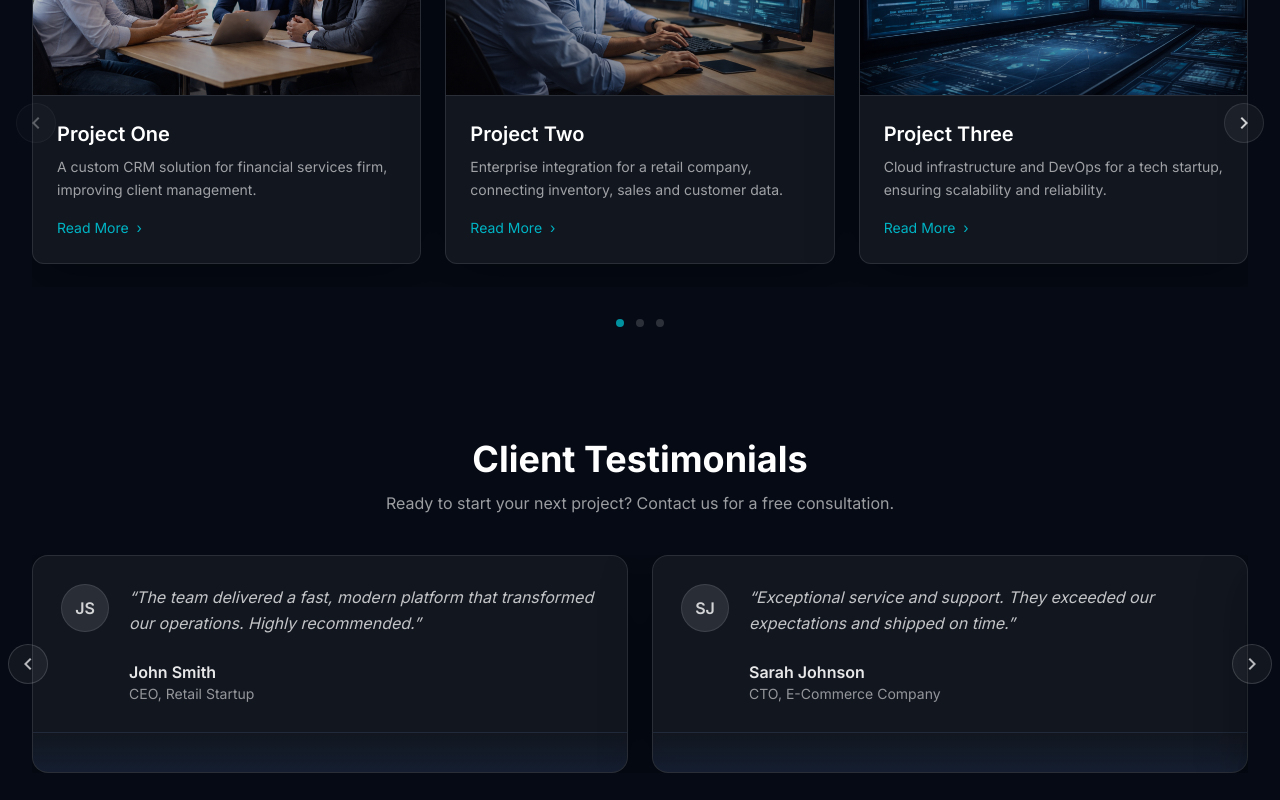
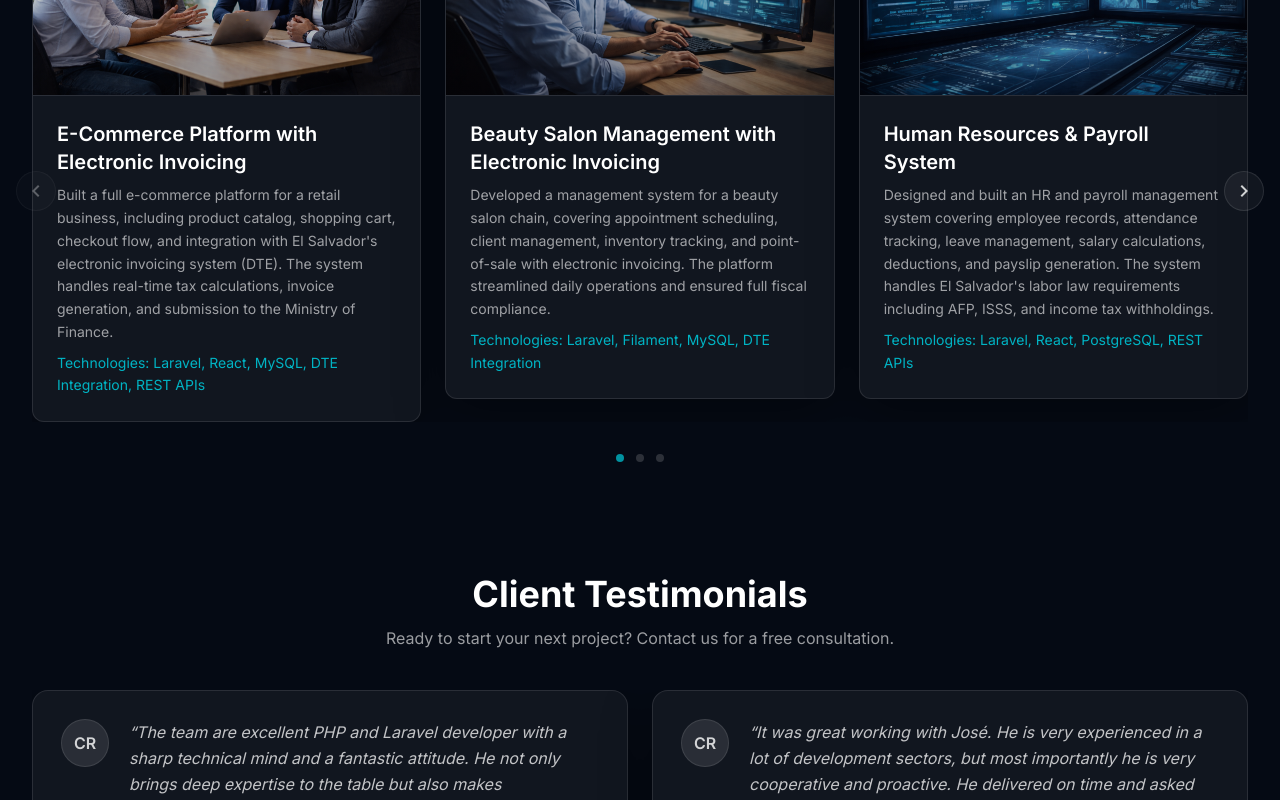
Before and after one commit to blen7777/presencia-nextjs, a Next.js app: page / in a window 1280 px wide. Shown: the part 2260-3060 px from the top of the page. Built offline with nearby package versions, Linux system fonts and the light colour scheme; a web font is replaced by a local one.

Commit message:
add the last changes before the deploy

```diff
--- a/components/sections/CaseStudiesSection.tsx
+++ b/components/sections/CaseStudiesSection.tsx
@@ -6,7 +6,8 @@ import { useEffect, useMemo, useRef, useState } from 'react';
 type CaseItem = {
     title: string;
     desc: string;
-    image: string; // poné tus imágenes reales en /public
+    tech?: string;
+    image: string;
     href?: string;
 };
 
@@ -49,13 +50,7 @@ function CaseCard({
             <div className="p-6">
                 <h3 className="text-xl font-semibold">{item.title}</h3>
                 <p className="mt-2 text-white/60 text-sm leading-relaxed">{item.desc}</p>
-
-                <a
-                    href={item.href ?? '#contact'}
-                    className="mt-4 inline-flex text-sm text-[#00B4C4] hover:opacity-90 transition"
-                >
-                    Read More &nbsp;›
-                </a>
+                <p className="mt-2 text-[#00B4C4] text-sm leading-relaxed">{item.tech}</p>
             </div>
         </div>
     );
@@ -65,28 +60,41 @@ export function CaseStudiesSection() {
     const items: CaseItem[] = useMemo(
         () => [
             {
-                title: 'Project One',
-                desc: 'A custom CRM solution for financial services firm, improving client management.',
+                title: 'E-Commerce Platform with Electronic Invoicing',
+                desc: 'Built a full e-commerce platform for a retail business, including product catalog, shopping cart, checkout flow, and\n' +
+                    'integration with El Salvador\'s electronic invoicing system (DTE). The system handles real-time tax calculations, invoice\n' +
+                    'generation, and submission to the Ministry of Finance.',
+                tech: 'Technologies: Laravel, React, MySQL, DTE Integration, REST APIs',
                 image: '/cases/case-1.jpg',
             },
             {
-                title: 'Project Two',
-                desc: 'Enterprise integration for a retail company, connecting inventory, sales and customer data.',
+                title: 'Beauty Salon Management with Electronic Invoicing',
+                desc: 'Developed a management system for a beauty salon chain, covering appointment scheduling, client management,\n' +
+                    'inventory tracking, and point-of-sale with electronic invoicing. The platform streamlined daily operations and ensured full\n' +
+                    'fiscal compliance.\n',
+                tech: 'Technologies: Laravel, Filament, MySQL, DTE Integration',
                 image: '/cases/case-2.jpg',
             },
             {
-                title: 'Project Three',
-                desc: 'Cloud infrastructure and DevOps for a tech startup, ensuring scalability and reliability.',
+                title: 'Human Resources & Payroll System',
+                desc: 'Designed and built an HR and payroll management system covering employee records, attendance tracking, leave\n' +
+                    'management, salary calculations, deductions, and payslip generation. The system handles El Salvador\'s labor law\n' +
+                    'requirements including AFP, ISSS, and income tax withholdings.\n',
+                tech: 'Technologies: Laravel, React, PostgreSQL, REST APIs',
                 image: '/cases/case-3.jpg',
             },
             {
-                title: 'Project Four',
-                desc: 'Automation and reporting dashboard to improve operational visibility and decision-making.',
+                title: 'CRM for Insurance Brokerage Agency',
+                desc: 'Created a custom CRM system for an insurance brokerage firm, managing client portfolios, policy tracking, renewal\n' +
+                    'alerts, commission calculations, and sales pipeline. The platform improved client retention and gave the sales team full\n' +
+                    'visibility into their pipeline.\n',
+                tech: 'Technologies: Laravel, Filament, MySQL, REST APIs',
                 image: '/cases/case-4.jpg',
             },
             {
-                title: 'Project Five',
-                desc: 'Secure authentication + role-based access + performance optimization for enterprise workflows.',
+                title: 'API Development for Lighting App',
+                desc: 'I built a REST API for a lighting control app using Node.js and Express, delivering endpoints to manage devices (on/off, brightness, color/scenes), organize them by rooms/zones, handle user authentication and permissions, persist settings and device state in a database, support basic automations (schedules/rules).',
+                tech: 'Technologies: NodeJS Express, MySQL, REST APIs',
                 image: '/cases/case-5.jpg',
             },
         ],
--- a/components/sections/TestimonialsSection.tsx
+++ b/components/sections/TestimonialsSection.tsx
@@ -12,34 +12,16 @@ type Testimonial = {
 
 const TESTIMONIALS: Testimonial[] = [
     {
-        name: 'John Smith',
+        name: 'Client\'s review',
         role: 'CEO, Retail Startup',
         quote:
-            'The team delivered a fast, modern platform that transformed our operations. Highly recommended.',
+            'The team are excellent PHP and Laravel developer with a sharp technical mind and a fantastic attitude. He not only brings deep expertise to the table but also makes collaboration easy and enjoyable. His insightful technical observations during scoping help streamline projects and ensure top-quality results.',
     },
     {
-        name: 'Sarah Johnson',
+        name: 'Client\'s review',
         role: 'CTO, E-Commerce Company',
         quote:
-            'Exceptional service and support. They exceeded our expectations and shipped on time.',
-    },
-    {
-        name: 'Michael Chen',
-        role: 'Product Lead, SaaS Platform',
-        quote:
-            'Great communication, clean architecture, and an on-time delivery. The process was smooth end-to-end.',
-    },
-    {
-        name: 'Ana Martínez',
-        role: 'Operations Manager, Logistics',
-        quote:
-            'They built a reliable system with great performance. Our workflows improved immediately after launch.',
-    },
-    {
-        name: 'David Williams',
-        role: 'Founder, Fintech',
-        quote:
-            'Strong engineering team. Secure, scalable, and thoughtful UX details across the whole product.',
+            'It was great working with José. He is very experienced in a lot of development sectors, but most importantly he is very cooperative and proactive. He delivered on time and asked the correct questions about requirements all the tim',
     },
 ];
 
```
